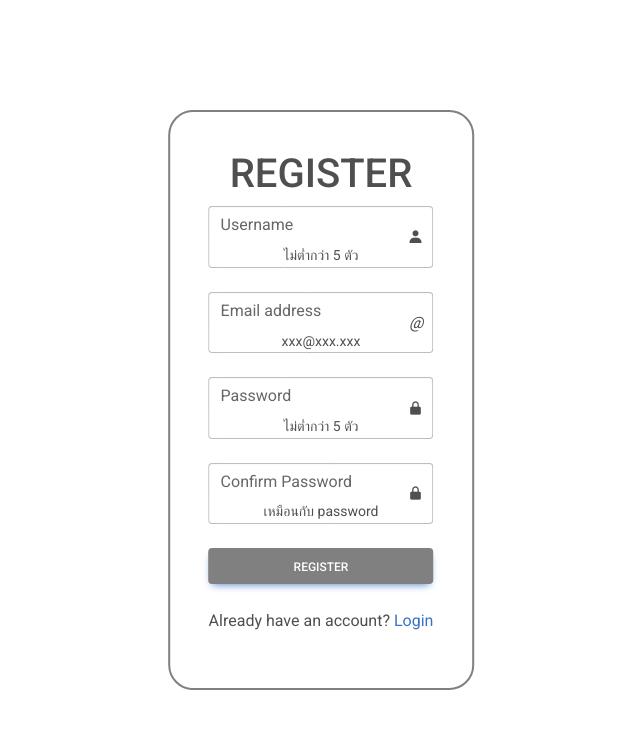
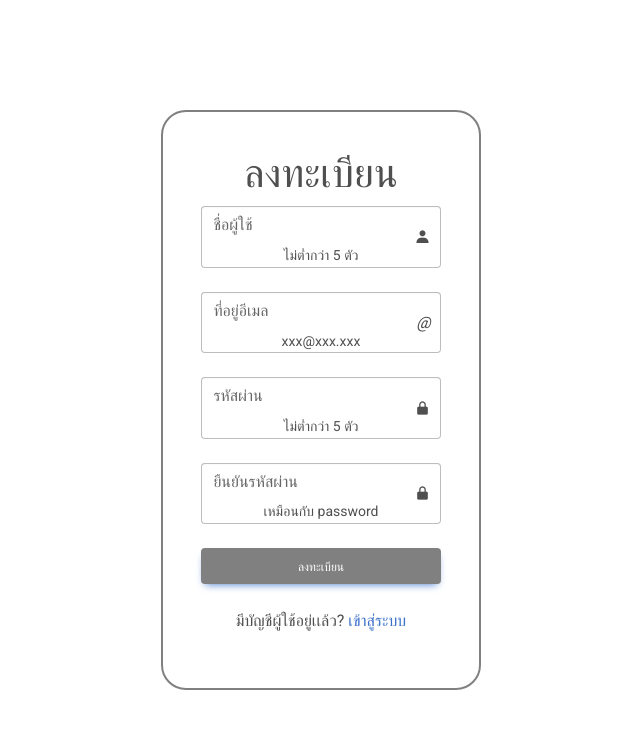
Before and after one commit to chulnwza/tickcon, a PHP site: page /register.php in a window 1280 px wide. Shown: the top 729 px of the page, without its empty margins (319-959 px from the left). Run offline with PHP 8.4, Linux system fonts and the light colour scheme; data comes from the database, SQL or seed files in the repository; some libraries are stand-ins or nearby versions.

Commit message:
Update register.php

```diff
--- a/register.php
+++ b/register.php
@@ -36,6 +36,7 @@
             border: 2px solid grey;
             border-radius: 25px;
             padding: 3%;
+            width: 40vh;
         }
         .btn-primary{
             background-color: grey;
@@ -68,34 +69,34 @@
                         unset($_SESSION['warning']);
                     ?>
             <?php }?>
-            <h1>REGISTER</h1>
+            <h1>ลงทะเบียน</h1>
             <div class="form-outline mb-4">
                 <i class='bx bxs-user trailing' ></i>
                 <input type="username" id="form" class="form-control" name='username'/>
-                <label class="form-label">Username</label>
+                <label class="form-label">ชื่อผู้ใช้</label>
                 <small>ไม่ต่ำกว่า 5 ตัว</small>
             </div>
             <div class="form-outline mb-4">
                 <i class='trailing'>@</i>
                 <input type="email" id="form" class="form-control" name='email'/>
-                <label class="form-label">Email address</label>
+                <label class="form-label">ที่อยู่อีเมล</label>
                 <small>xxx@xxx.xxx</small>
             </div>
             <div class="form-outline mb-4">
                 <i class='bx bxs-lock-alt trailing'></i>
                 <input type="password" id="form" class="form-control" name='password'/>
-                <label class="form-label">Password</label>
+                <label class="form-label">รหัสผ่าน</label>
                 <small>ไม่ต่ำกว่า 5 ตัว</small>
             </div>
             <div class="form-outline mb-4">
                 <i class='bx bxs-lock-alt trailing'></i>
                 <input type="password" id="form" class="form-control" name='c_password'/>
-                <label class="form-label">Confirm Password</label>
+                <label class="form-label">ยืนยันรหัสผ่าน</label>
                 <small>เหมือนกับ password</small>
             </div>
-            <button type="submit" class="btn btn-primary btn-block mb-4" name="signup">REGISTER</button>
+            <button type="submit" class="btn btn-primary btn-block mb-4" name="signup">ลงทะเบียน</button>
             <div class="text-center">
-                <p>Already have an account? <a href="login.php">Login</a></p>
+                <p>มีบัญชีผู้ใช้อยู่เเล้ว? <a href="new_login.php"> เข้าสู่ระบบ</a></p>
             </div>
         </form>
     </div>
```
